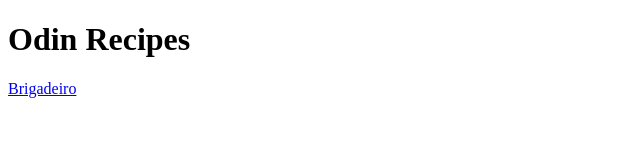
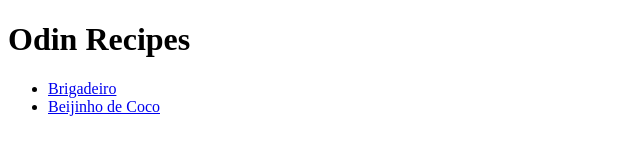
Before and after one commit to juliagiolo/odin-recipes, a plain HTML site: page index.html in a window 1280 px wide. Shown: the whole page, without its empty margins (0-640 px from the left). Drawn offline with Linux system fonts and the light colour scheme.

Commit message:
Added a link to the Beijinho page.

```diff
--- a/index.html
+++ b/index.html
@@ -7,9 +7,12 @@
 </head>
 <body>
     <h1>Odin Recipes</h1>
-    <p>
-        <a href="./recipes/brigadeiro.html">Brigadeiro</a>
-    </p>
+    <ul>
+        <li><a href="./recipes/brigadeiro.html">Brigadeiro</a></li>
+        <li><a href="./recipes/beijinho.html">Beijinho de Coco</a></li>
+    </ul>
+
+
 
 
 </body>
```
